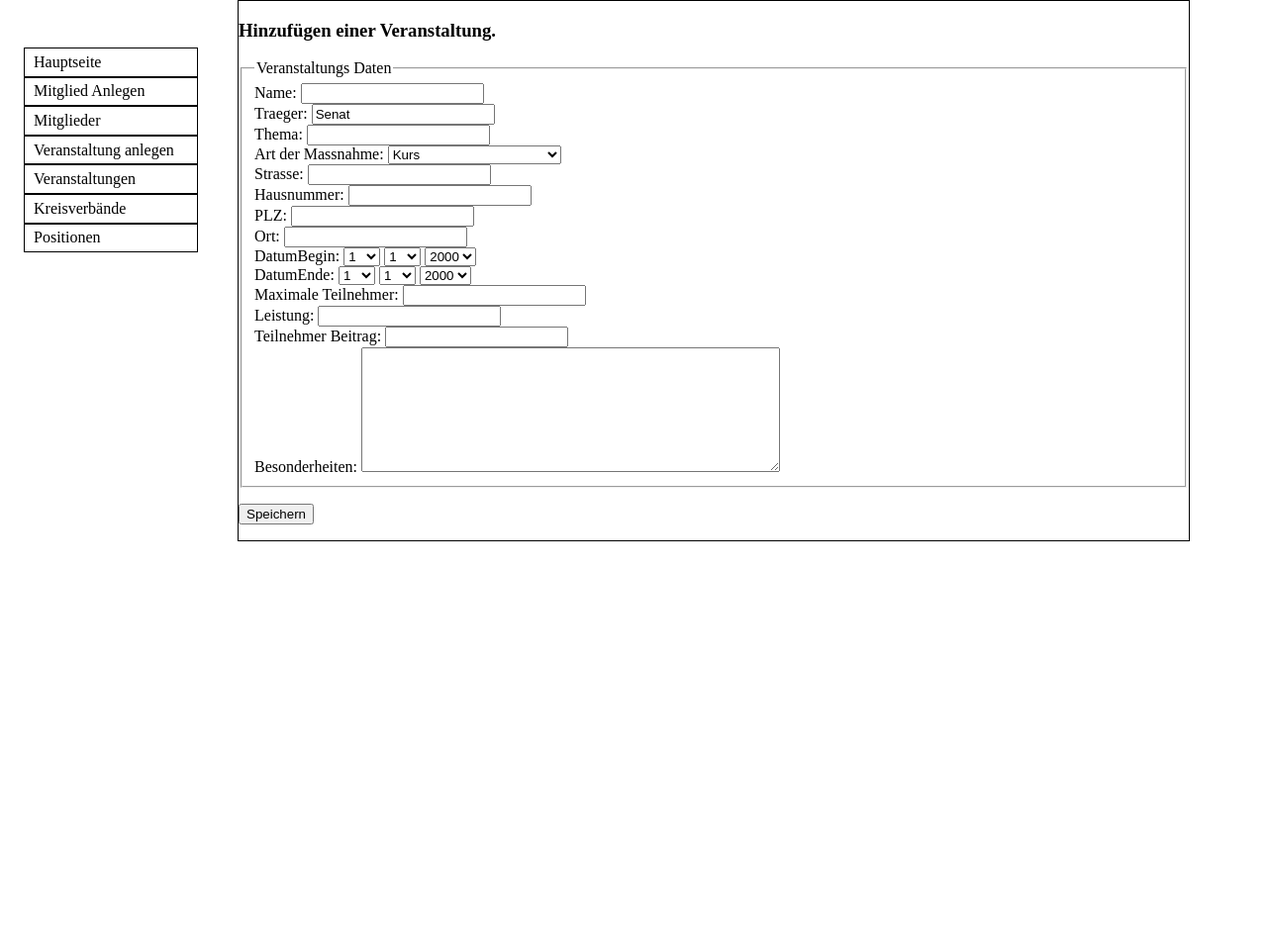
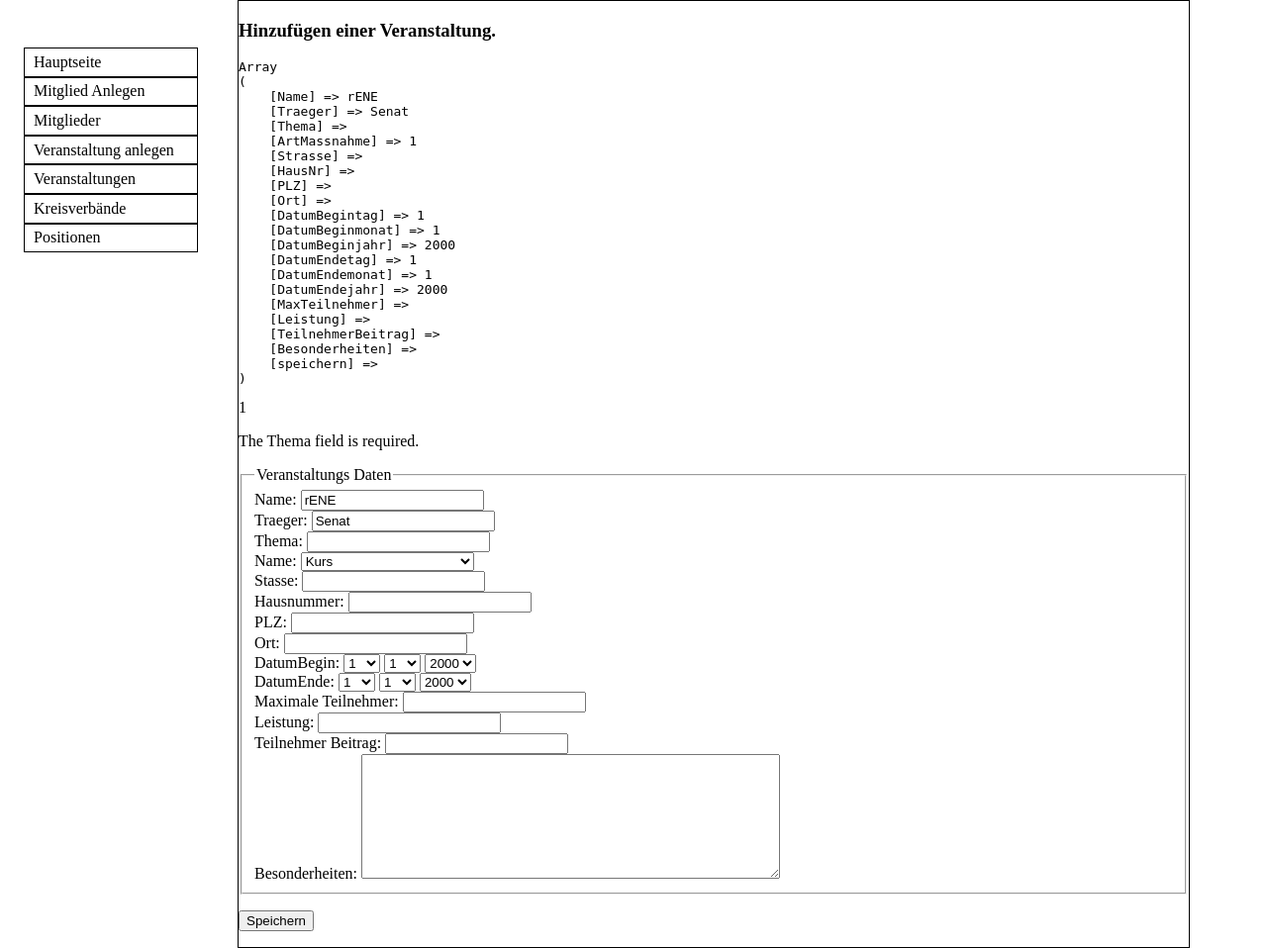
Before and after one commit to PeteKaminski/JRK_Datenbank, a CodeIgniter app: page /index.php/main/formularVeranstaltung/1 in a window 1280 px wide. Shown: the part 96-1054 px from the top of the page at 99% size. Before the commit the page ends 643 px from the top, so only its background shows below. Run offline with CodeIgniter, Linux system fonts and the light colour scheme.

Commit message:
Aenderungen am Veranstaltungs Formular

```diff
--- a/JRKDatenbank/application/controllers/main.php
+++ b/JRKDatenbank/application/controllers/main.php
@@ -59,17 +59,52 @@ class main extends CI_Controller {
 		}
 	}
 
-	function formularVeranstaltung()
+	function formularVeranstaltung($parameter)
 	{
-		$this->load->helper(array('url'));
+		$data['VeranstaltungID'] = $parameter;
 
+		$this->load->helper(array('form', 'url'));
+		$this->load->helper('MY_user_helper');
+		$this->load->library('form_validation');
 
+		$_POST = array(
+			'Name' => 'rENE	',
+		    'Traeger' => 'Senat',
+		    'Thema' => '',
+		    'ArtMassnahme' => '1',
+		    'Strasse' => '',
+		    'HausNr' => '',
+		    'PLZ' => '',
+		    'Ort' => '',
+		    'DatumBegintag' => '1',
+		    'DatumBeginmonat' => '1',
+		    'DatumBeginjahr' => '2000',
+		    'DatumEndetag' => '1',
+		    'DatumEndemonat' => '1',
+		    'DatumEndejahr' => '2000',
+		    'MaxTeilnehmer' => '',
+		    'Leistung' => '',
+		    'TeilnehmerBeitrag' => '',
+		    'Besonderheiten' => '',
+		    'speichern' => '',
+		);
 
-		//load the content variables
- 		$this->layout_data['content'] = $this->load->view('form/veranstaltung', NULL, true); //Welches Content File geladen werden soll
-		$this->load->view('main', $this->layout_data);
+		$this->form_validation->set_rules('Name', 'Name', 'required');
+		$this->form_validation->set_rules('Traeger', 'Traeger', 'required');
+		$this->form_validation->set_rules('Thema', 'Thema', 'required');
 
-
+		if ($this->form_validation->run() == FALSE)
+		{
+			//load the content variables
+	 		$this->layout_data['content'] = $this->load->view('form/veranstaltung', $data, true); //Welches Content File geladen werden soll
+			$this->load->view('main', $this->layout_data);
+		}
+		else
+		{
+			//load the content variables
+ 			$this->layout_data['content'] = $this->load->view('form/erfolg', NULL, true); //Welches Content File geladen werden soll
+			$this->load->view('main', $this->layout_data);
+		}
 	}
 
 	function datenErfolg()
@@ -80,7 +115,9 @@ class main extends CI_Controller {
 	}
 
 	function formularKreisverband()
-	{
+	{//load the content variables
+		$this->layout_data['content'] = $this->load->view('form/veranstaltung', $data, true); //Welches Content File geladen werden soll
+
 		$this->load->helper(array('form', 'url'));
 		$this->load->helper('MY_user_helper');
 
--- a/JRKDatenbank/application/helpers/my_user_helper.php
+++ b/JRKDatenbank/application/helpers/my_user_helper.php
@@ -4,6 +4,7 @@
  */
 function DayValue($parameters)
 {
+	// TODO: umbedingt nochmal Ändern
 	$parameter=$parameters['parameter'];
 	//für Tag
 	echo "\n<select name=\"".$parameter['name']."tag\">\n";
--- a/JRKDatenbank/application/views/form/veranstaltung.php
+++ b/JRKDatenbank/application/views/form/veranstaltung.php
@@ -5,19 +5,25 @@
 $this->load->helper('form');
 $this->load->helper('MY_user_helper');
 
+	$vdata['Name'] = set_value('Name');
+
+
 	$veranstaltungform = array(
 			'Name'=>array(
 				'htmltype' => 'text',
+				'name' => 'Name:',
 				'html' => array(
-					'name' => 'Name:',			//Name von oben
+					'name' => 'Name',			//Name von oben
 					'id' => 'Name',				//Wie Name
 					'maxlength' => '100',		//Zeichenanzahl
+					'value' => $vdata['Name'],
 				)
 			),
 			'Traeger'=>array(
 				'htmltype' => 'text',
+				'name' => 'Traeger:',
 				'html' => array(
-					'name' => 'Traeger:',			//Name von oben
+					'name' => 'Traeger',			//Name von oben
 					'id' => 'Traeger',				//Wie Name
 					'maxlength' => '100',		//Zeichenanzahl
 					'value' => 'Senat',
@@ -25,14 +31,16 @@ $this->load->helper('MY_user_helper');
 			),
 			'Thema'=>array(
 				'htmltype' => 'text',
+				'name' => 'Thema:',
 				'html' => array(
-					'name' => 'Thema:',			//Name von oben
+					'name' => 'Thema',			//Name von oben
 					'id' => 'Thema',				//Wie Name
 					'maxlength' => '100',		//Zeichenanzahl
 				)
 			),
 			'ArtMassnahme' => array(
 				'htmltype' => 'dropdown',
+				'name' => 'Name:',
 				'html' => array(
 					'name' => 'Art der Massnahme:',
 					'id' => 'ArtMassnahme',
@@ -46,32 +54,36 @@ $this->load->helper('MY_user_helper');
 			),
 			'Strasse' => array(
 				'htmltype' => 'text',
+				'name' => 'Stasse:',
 				'html' => array(
-					'name' => 'Strasse:',
+					'name' => 'Strasse',
 					'id' => 'Strasse',
 					'maxlength' => '100',
 				)
 			),
 			'HausNr' => array(
 				'htmltype' => 'text',
+				'name' => 'Hausnummer:',
 				'html' => array(
-					'name' => 'Hausnummer:',
+					'name' => 'HausNr',
 					'id' => 'HausNr',
 					'maxlength' => '100',
 				)
 			),
 			'Plz' => array(
 				'htmltype' => 'text',
+				'name' => 'PLZ:',
 				'html' => array(
-					'name' => 'PLZ:',
+					'name' => 'PLZ',
 					'id' => 'Plz',
 					'maxlength' => '100',
 				)
 			),
 			'Ort' => array(
 				'htmltype' => 'text',
+				'name' => 'Ort:',
 				'html' => array(
-					'name' => 'Ort:',
+					'name' => 'Ort',
 					'id' => 'Ort',
 					'maxlength' => '100',
 				)
@@ -79,8 +91,9 @@ $this->load->helper('MY_user_helper');
 			'DatumBegin' => array(
 				'htmltype' => 'function',
 				'funcname' => 'DayValue',
+				'name' => 'DatumBegin:',
 				'html' => array(
-					'name' => 'DatumBegin:',	//Anzeige Beschreibungsname
+					'name' => 'DatumBegin',	//Anzeige Beschreibungsname
 					'id' => 'DatumBegin',		//wie name nur kleingeschrieben
 				),
 				'parameter' =>array(
@@ -93,8 +106,9 @@ $this->load->helper('MY_user_helper');
 			'DatumEnde' => array(
 				'htmltype' => 'function',
 				'funcname' => 'DayValue',
+				'name' => 'DatumEnde:',
 				'html' => array(
-					'name' => 'DatumEnde:',		//Anzeige Beschreibungsname
+					'name' => 'DatumEnde',		//Anzeige Beschreibungsname
 					'id' => 'DatumEnde',		//wie name nur kleingeschrieben
 				),
 				'parameter' =>array(
@@ -104,34 +118,38 @@ $this->load->helper('MY_user_helper');
 					'jahr' => '2000',			//voreingestellter jahr
 				),
 			),
-						'MaxTeilnehmer' => array(
+			'MaxTeilnehmer' => array(
 				'htmltype' => 'text',
+				'name' => 'Maximale Teilnehmer:',
 				'html' => array(
-					'name' => 'Maximale Teilnehmer:',
+					'name' => 'MaxTeilnehmer',
 					'id' => 'MaxTeilnehmer',
 					'maxlength' => '100',
 				),
 			),
 			'Leistung' => array(
 				'htmltype' => 'text',
+				'name' => 'Leistung:',
 				'html' => array(
-					'name' => 'Leistung:',
+					'name' => 'Leistung',
 					'id' => 'Leistung',
 					'maxlength' => '1000',
 				),
 			),
 			'TeilnehmerBeitrag' => array(
 				'htmltype' => 'text',
+				'name' => 'Teilnehmer Beitrag:',
 				'html' => array(
-					'name' => 'Teilnehmer Beitrag:',
+					'name' => 'TeilnehmerBeitrag',
 					'id' => 'TeilnehmerBeitrag',
 					'maxlength' => '10',
 				),
 			),
 			'Besonderheiten' => array(
 				'htmltype' => 'textarea',
+				'name' => 'Besonderheiten:',
 				'html' => array(
-					'name' => 'Besonderheiten:',
+					'name' => 'Besonderheiten',
 					'id' => 'Besonderheiten',
 					'maxlength' => '1000', 		//Zeichenanzahl
 					'rows' => '8', 			// Zeilen
@@ -160,9 +178,17 @@ function chkFormular () {
 
 <?php
 
+echo "<pre>";
+print_r($_POST);
+echo "</pre>";
+echo $VeranstaltungID;
+echo validation_errors();
+
 $attributs = array('name' => 'Formular', 'onsubmit' => 'return chkFormular()');
 
-echo form_open('main/datenErfolg',$attributs);
+//echo form_open('main/datenErfolg',$attributs);
+//echo form_open('main/formularVeranstaltung');
+echo form_open();
 ?>
 
 <!-- <form method="post" action="<?php echo ""; ?>"> -->
@@ -175,7 +201,7 @@ foreach ($veranstaltungform as $element) {
 
 	  	echo '<div class="input">';
 		echo "\n\t\t\t\t";
-		echo form_label($element['html']['name'],$element['html']['id']);
+		echo form_label($element['name'],$element['html']['id']);
 		echo "\n\t\t\t\t";
 
 	switch ($element['htmltype']) {
--- a/JRKDatenbank/application/views/navigation.php
+++ b/JRKDatenbank/application/views/navigation.php
@@ -5,7 +5,7 @@
 	<li><a href="<?php echo site_url("main/index"); ?>">Hauptseite</a></li>
 	<li><a href="<?php echo site_url("main/formularUser"); ?>">Mitglied Anlegen</a></li>
 	<li><a href="<?php echo site_url("main/index"); ?>">Mitglieder</a></li>
-	<li><a href="<?php echo site_url("main/formularveranstaltung"); ?>">Veranstaltung anlegen</a></li>
+	<li><a href="<?php echo site_url("main/formularveranstaltung/new"); ?>">Veranstaltung anlegen</a></li>
 	<li><a href="<?php echo site_url("main/index"); ?>">Veranstaltungen</a></li>
 	<li><a href="<?php echo site_url("main/formularKreisverband"); ?>">Kreisverb&auml;nde</a></li>
 	<li><a href="<?php echo site_url("main/index"); ?>">Positionen</a></li>
--- a/JRKDatenbank/system/core/Input.php
+++ b/JRKDatenbank/system/core/Input.php
@@ -600,7 +600,7 @@ class CI_Input {
 	*/
 	function _clean_input_keys($str)
 	{
-		if ( ! preg_match("/^[a-z0-9\ä\ü\ö\ß:_\/-]+$/i", $str))
+		if ( ! preg_match("/^[a-z0-9:_\/-]+$/i", $str))
 		{
 			exit('Disallowed Key Characters.');
 		}
```
Also changed, not shown: JRKDatenbank/application/views/form/erfolg.php (+13 -11 lines).
